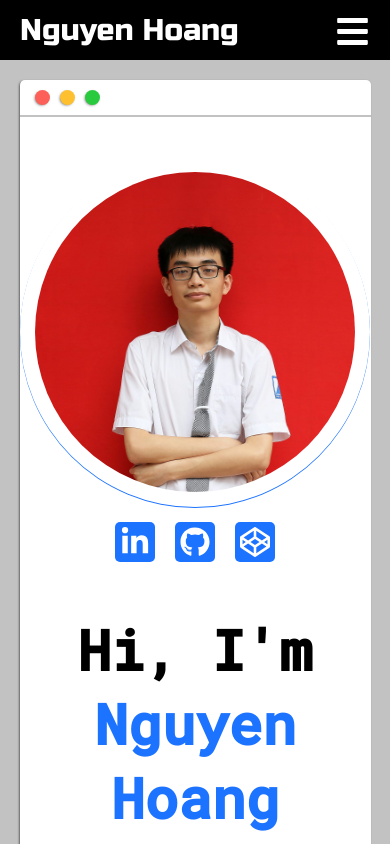
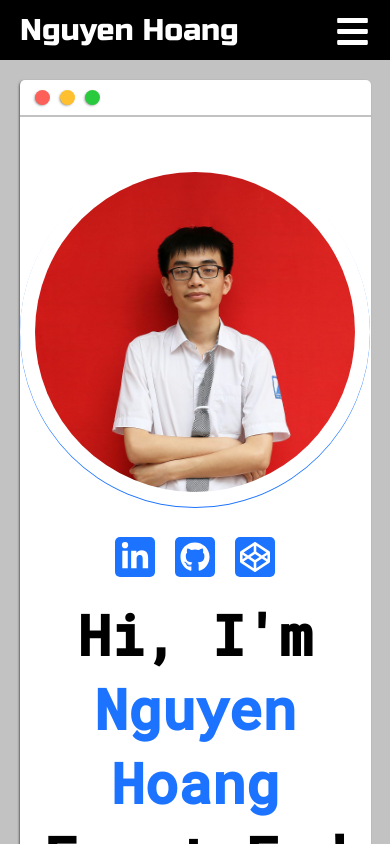
Before and after one commit to Hoang0211/portfolio, a React (Create React App) app: page / in a window 390 px wide. Shown: the top 844 px of the page. Built offline with nearby package versions, Linux system fonts and the light colour scheme.

Commit message:
fix home section responsive

```diff
--- a/src/components/MainSections/Home/Home.module.css
+++ b/src/components/MainSections/Home/Home.module.css
@@ -101,7 +101,7 @@
   background-size: cover;
 }
 .social-container {
-  height: 50px;
+  height: 40px;
   margin-top: 15px;
 }
 .linkedin,
@@ -138,7 +138,10 @@
     text-align: center;
   }
   .right-column {
-    padding: 40px 0 20px 0;
+    padding: 40px 0 0 0;
+  }
+  .social-container {
+    margin-top: 30px;
   }
 }
 @media screen and (max-width: 320px) {
```
